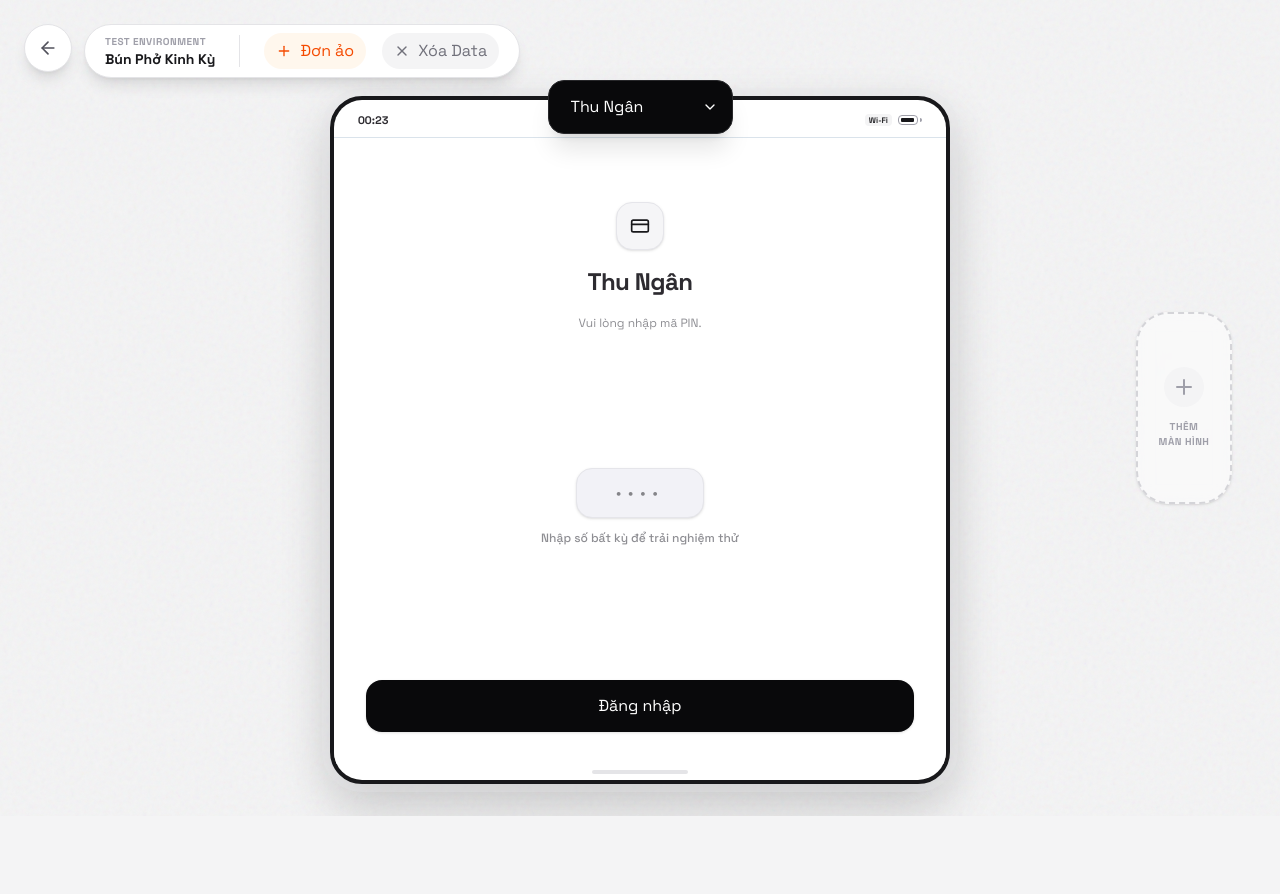
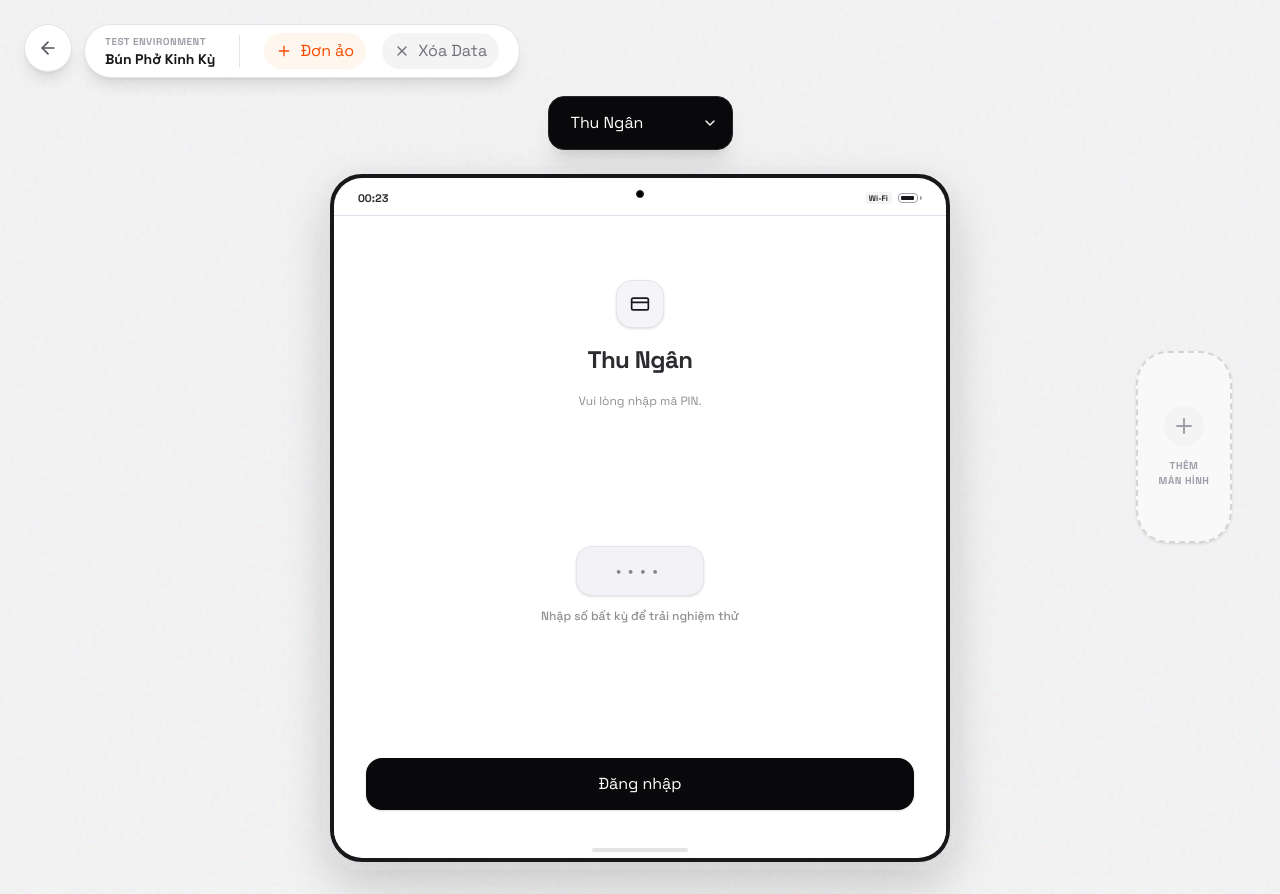
Before and after one commit to jayykioh/scan-go, a React (Vite) app: page /simulator/cashier in a window 1280 px wide. Before the commit the page ends 816 px from the top, so only its background shows below. Built offline with nearby package versions, Linux system fonts and the light colour scheme.

Commit message:
Resolve merge conflict in TablesPage.tsx

```diff
--- a/src/pages/SimulatorRole.tsx
+++ b/src/pages/SimulatorRole.tsx
@@ -71,7 +71,7 @@ export default function SimulatorRole() {
 
     return (
       <div className={`relative flex flex-col items-center justify-center h-full w-full ${rightRole && !isRight ? 'hidden lg:flex' : 'flex'}`}>
-        <div className="absolute top-0 left-0 right-0 z-50 p-4 flex justify-center -translate-y-8">
+        <div className="z-50 mb-6 flex justify-center">
           <div className="bg-zinc-950 rounded-2xl p-1.5 flex items-center shadow-xl border border-zinc-800 backdrop-blur-md">
             <select
               value={r}
--- a/src/pages/dashboard/TablesPage.tsx
+++ b/src/pages/dashboard/TablesPage.tsx
@@ -1,7 +1,7 @@
 import React, { useState } from 'react';
 import { usePersistentState } from '../../hooks/usePersistentState';
 import { TableConfig } from '../../types';
-import { Plus, Trash2, Printer, CheckCircle, SmartphoneNfc, XCircle, Copy, ExternalLink, RefreshCw } from 'lucide-react';
+import { Plus, Trash2, Printer, CheckCircle, SmartphoneNfc, XCircle, Copy, ExternalLink, RefreshCw, Edit2 } from 'lucide-react';
 import { useToast } from '../../contexts/ToastContext';
 import { createPortal } from 'react-dom';
 import GuideModal from '../../components/GuideModal';
```
